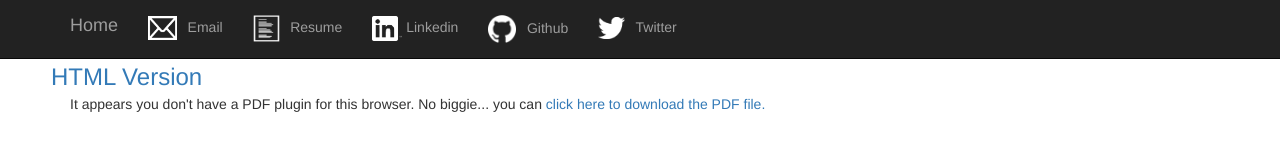
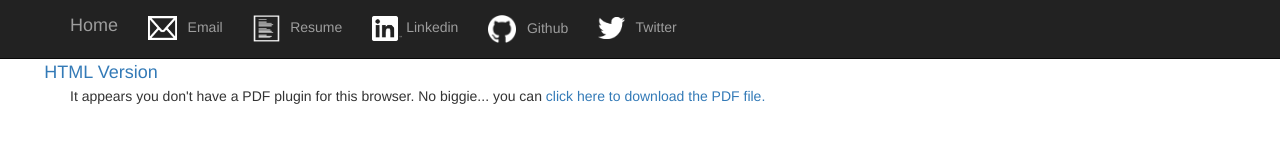
Before and after one commit to Nathan-Thompson/nathan-thompson.github.io, a plain HTML site: page resumepage.html in a window 1280 px wide. Drawn offline with nearby package versions, Linux system fonts and the light colour scheme.

Commit message:
resume fixed

```diff
--- a/resumepage.html
+++ b/resumepage.html
@@ -73,7 +73,7 @@
         <!-- /.container -->
     </nav>
     <br><br>
-    &emsp;&emsp;&emsp;<a href="NathanThompsonResume.html"> <font size="5"> HTML Version</font></a>
+    &emsp;&emsp;&emsp;<a href="NathanThompsonResume.html"> <font size="4">HTML Version</font></a>
 
     <!-- Page Content -->
     <div class="container">
```
Also changed, not shown: NathanThompsonResume.html (+1 -1 lines).
